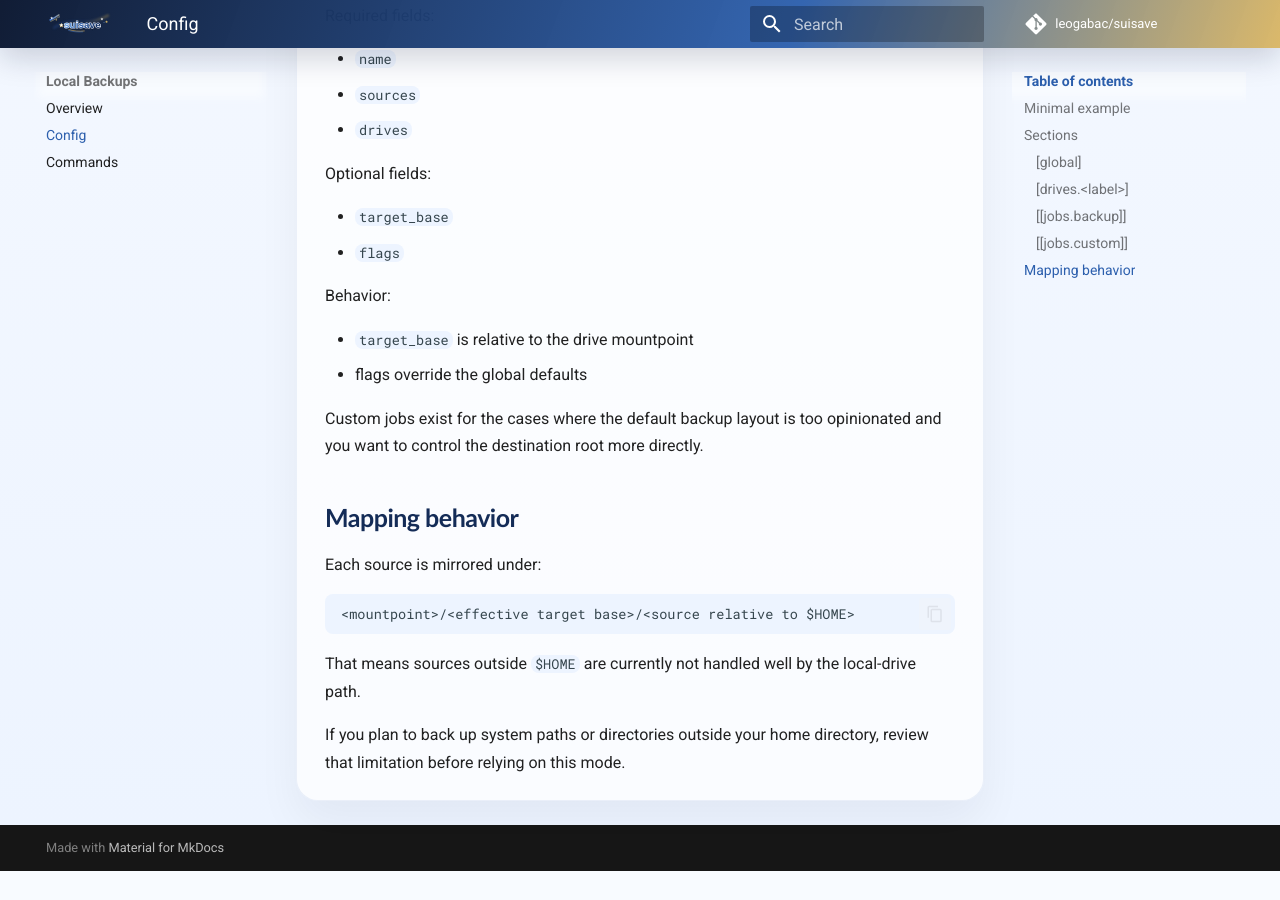
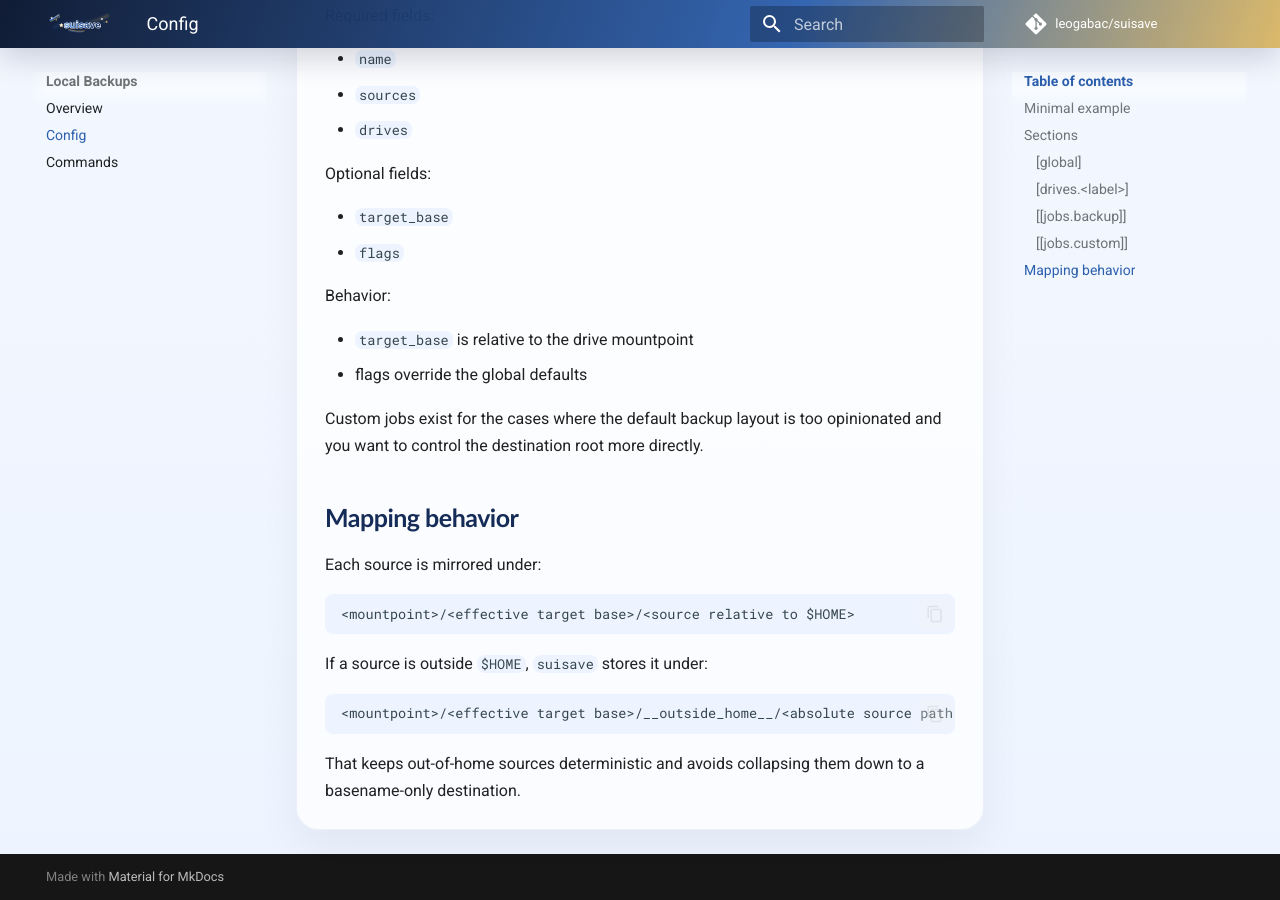
Before and after one commit to leogabac/suisave, an MkDocs documentation site: the page built from docs/local/config.md, in a window 1280 px wide and 900 px high, scrolled down 2013 px. Built offline with MkDocs 1.6.1 and Material for MkDocs 9.7.7, drawn with Linux system fonts in a browser that asks for light colours; comment, search, counter and statistics services are not loaded; before the commit the page ends 2884 px from its top, so only the background shows below that.

Commit message:
Handle local sources outside home

````diff
--- a/docs/local/config.md
+++ b/docs/local/config.md
@@ -93,6 +93,10 @@ Each source is mirrored under:
 <mountpoint>/<effective target base>/<source relative to $HOME>
 ```
 
-That means sources outside `$HOME` are currently not handled well by the local-drive path.
+If a source is outside `$HOME`, `suisave` stores it under:
 
-If you plan to back up system paths or directories outside your home directory, review that limitation before relying on this mode.
+```text
+<mountpoint>/<effective target base>/__outside_home__/<absolute source path without leading />
+```
+
+That keeps out-of-home sources deterministic and avoids collapsing them down to a basename-only destination.
````
Also changed, not shown: CHANGELOG.md (+2 -0 lines), docs/reference/troubleshooting.md (+2 -4 lines), 2 other files.
